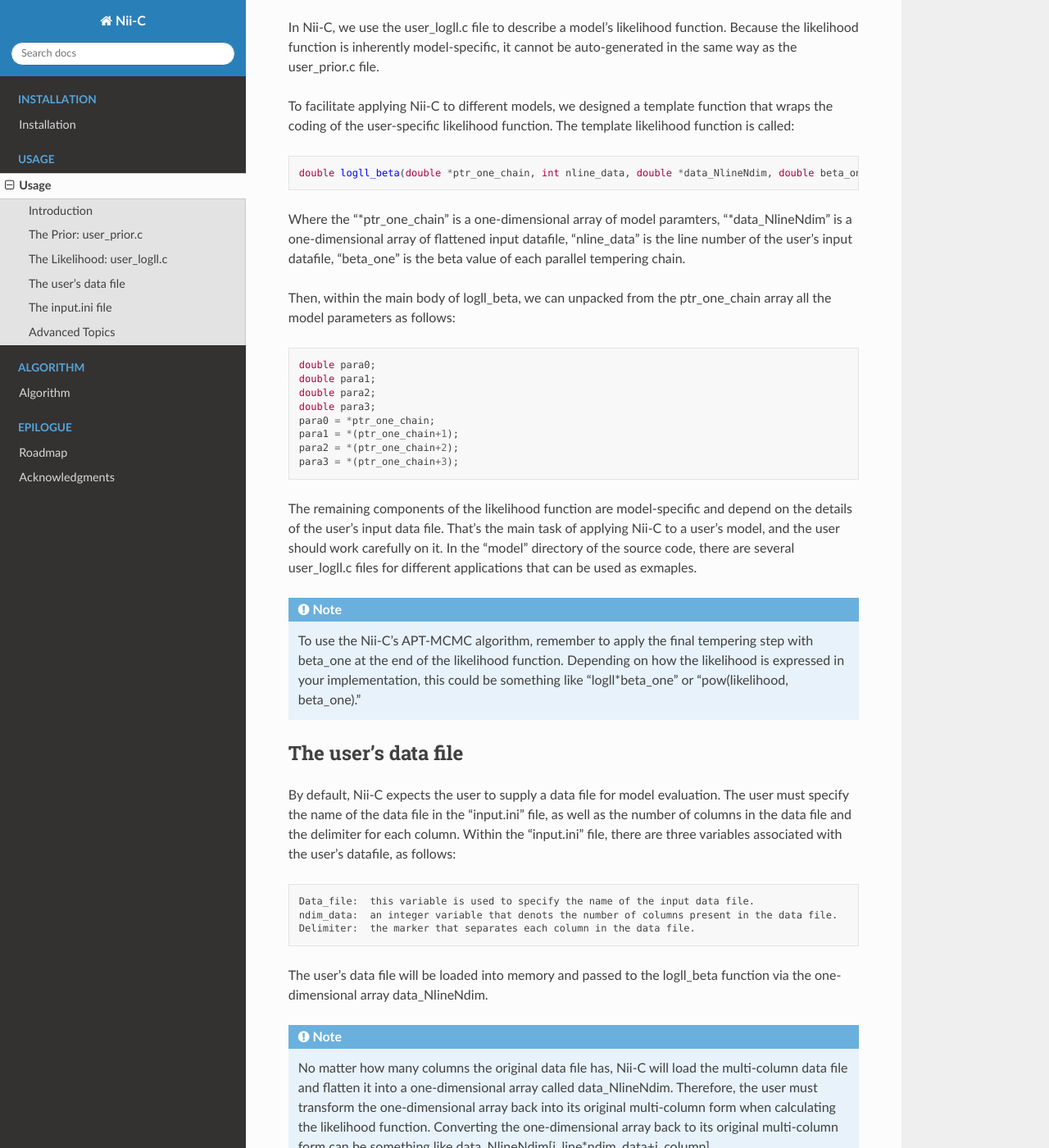
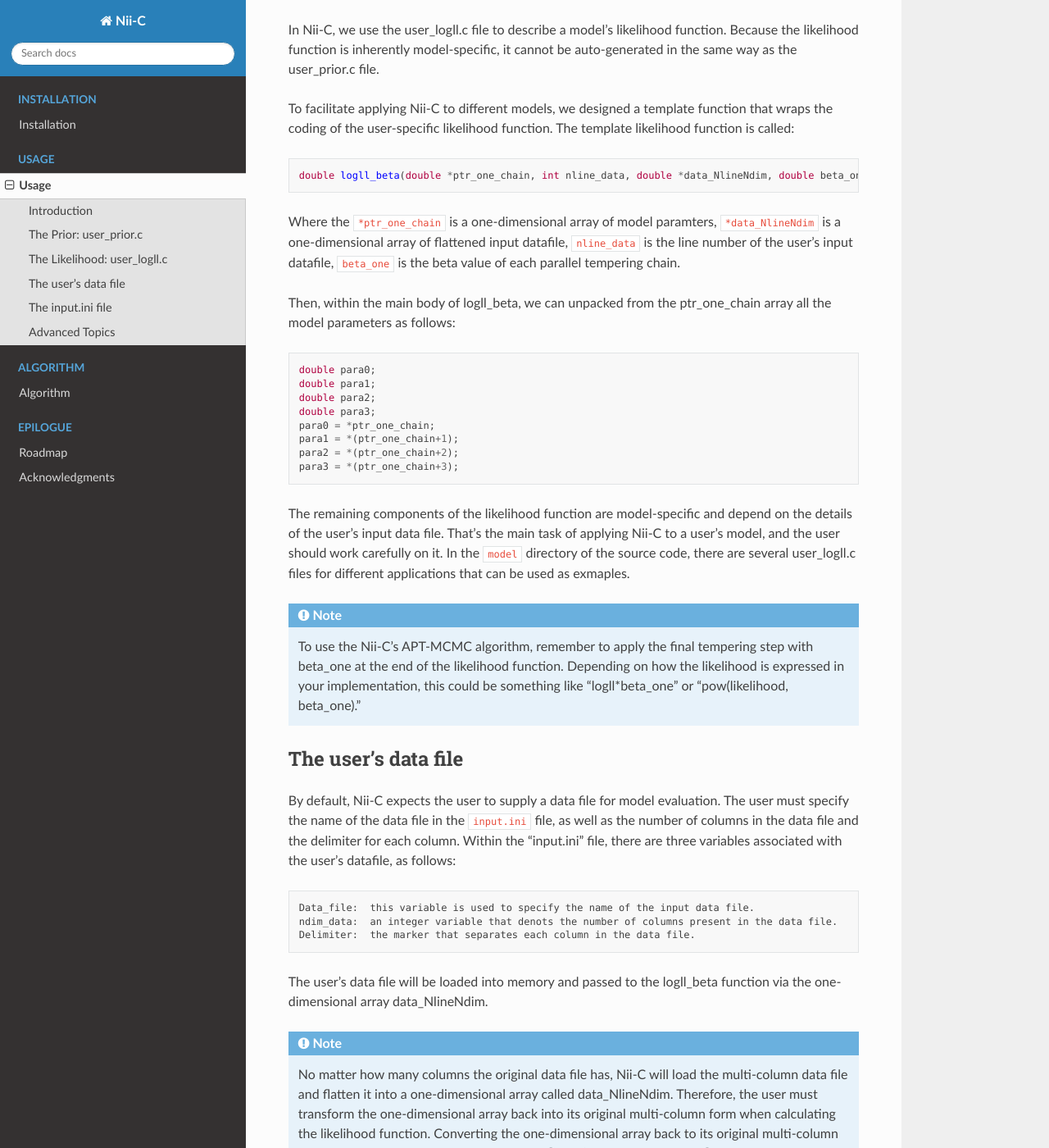
Before and after one commit to shengjin/nii-c-MAN, a Sphinx documentation site: the page built from docs/source/usage.rst, in a window 1280 px wide and 1400 px high, scrolled down 906 px. Shown: the whole window at 82% size. Built offline with Sphinx 7.4.7 and the Read the Docs theme 3.1.0, drawn with Linux system fonts in a browser that asks for light colours; some of the changed text lies outside the part shown.

Commit message:
v1.0 finished

```diff
--- a/docs/source/install.rst
+++ b/docs/source/install.rst
@@ -48,15 +48,15 @@ With compilation complete, we can now run the executable, which will be sampling
 
 The sampling process will be complete in a few seconds.
 In the newly generated results directory, there are several chain[0-9].dat files contain Markov-chain samples collected at the distinct β of Nii-C’s parallel-tempering MCMC framework.
-In this linear regression example, which is configured by the "input.ini" file in the source code directory, chain3.dat (β = 1.0) contains the posterior samples of the model parameters.
-Please see the Nii-C's code paper [1]_ for the details of the Nii-C's Automatic Parallel Tempering Markov Chain Monte Carlo (APT-MCMC) algorithm and the linear regression model used in this example.
+In this linear regression example, which is configured by the ``input.ini`` file in the source code directory, chain3.dat (β = 1.0) contains the posterior samples of the model parameters.
+Please see the Nii-C's code paper [1]_ for the details of its Automatic Parallel Tempering Markov Chain Monte Carlo (APT-MCMC) algorithm and the linear regression model used in this example.
 
 
 .. note::
     We should always use the chain obtained by β = 1.0 to retrieve the target distribution, as chains obtained by 0 < β < 1.0 merely serve as auxiliary chains.
 
 
-This linear regression model is simple yet contains all four elements necessary for MCMC sampling with Nii-C: "user_prior.c" specifying the prior distribution, "user_logll.c" defining the likelihood function, "input.ini" configuring Nii-C's APT-MCMC sampling process, and "xy.dat" containing the input data for model evaluation.
+This linear regression model is simple yet contains all four elements necessary for MCMC sampling with Nii-C: ``user_prior.c`` specifying the prior distribution, ``user_logll.c`` defining the likelihood function, ``input.ini`` configuring Nii-C's APT-MCMC sampling process, and ``xy.dat`` containing the input data for model evaluation.
 We will describe them in detail on the :doc:`../usage` page.
 
 
--- a/docs/source/usage.rst
+++ b/docs/source/usage.rst
@@ -7,7 +7,7 @@ Introduction
 Although Nii-C can be used to sample any target distribution, it is typically used in the context of Bayesian inference.
 Specifically, it is used to sample the posterior distribution under a given model.
 
-To adapt Nii-C for sampling the posterior of a particular evaluation model, four components must be modified: user_prior.c, user_logll.c, input.ini, and a problem-specific data file.
+To adapt Nii-C for sampling the posterior of a particular evaluation model, four components must be modified: ``user_prior.c``, ``user_logll.c``, ``input.ini``, and a problem-specific data file.
 Below, we address each of these four components in detail.
 
 
@@ -16,8 +16,8 @@ The Prior: user_prior.c
 
 In Nii-C, we use the file user_prior.c to describe the prior distribution of all model parameters.
 
-The Python script "auto_unif_prior.py", located in the "auto_prior" directory, is used to automatically generate user_prior.c.
-At the top of auto_unif_prior.py, set "n" to the number of model parameters and run:
+The Python script ``auto_unif_prior.py``, located in the ``auto_prior`` directory, is used to automatically generate user_prior.c.
+At the top of auto_unif_prior.py, set ``n`` to the number of model parameters and run:
 
 .. code-block:: console
 
@@ -46,7 +46,7 @@ The template likelihood function is called:
 
          double logll_beta(double *ptr_one_chain, int nline_data, double *data_NlineNdim, double beta_one);
 
-Where the "\*ptr_one_chain" is a one-dimensional array of model paramters, "\*data_NlineNdim" is a one-dimensional array of flattened input datafile, "nline_data" is the line number of the user's input datafile, "beta_one" is the beta value of each parallel tempering chain.
+Where the ``*ptr_one_chain`` is a one-dimensional array of model paramters, ``*data_NlineNdim`` is a one-dimensional array of flattened input datafile, ``nline_data`` is the line number of the user's input datafile, ``beta_one`` is the beta value of each parallel tempering chain.
 
 Then, within the main body of logll_beta, we can unpacked from the ptr_one_chain array all the model parameters as follows:
 
@@ -63,7 +63,7 @@ Then, within the main body of logll_beta, we can unpacked from the ptr_one_chain
 
 The remaining components of the likelihood function are model-specific and depend on the details of the user's input data file.
 That's the main task of applying Nii-C to a user's model, and the user should work carefully on it.
-In the "model" directory of the source code, there are several user_logll.c files for different applications that can be used as exmaples.
+In the ``model`` directory of the source code, there are several user_logll.c files for different applications that can be used as exmaples.
 
 
 .. note::
@@ -74,7 +74,7 @@ The user's data file
 --------------------
 
 By default, Nii-C expects the user to supply a data file for model evaluation.
-The user must specify the name of the data file in the "input.ini" file, as well as the number of columns in the data file and the delimiter for each column.
+The user must specify the name of the data file in the ``input.ini`` file, as well as the number of columns in the data file and the delimiter for each column.
 Within the "input.ini" file, there are three variables associated with the user's datafile, as follows:
 
 .. code-block:: Markdown
```
